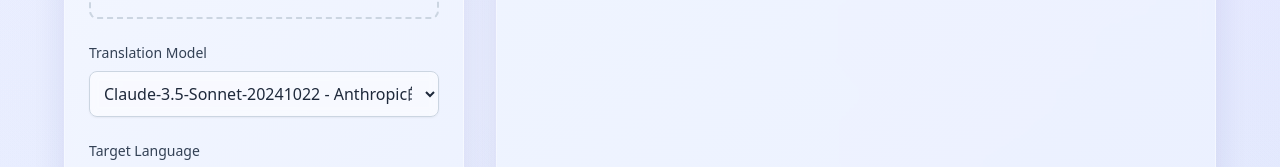
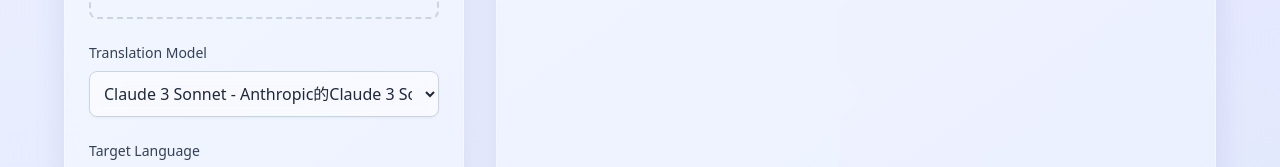
Before and after one commit to DylanDDeng/ai-translator, a Next.js app: page / in a window 1280 px wide. Shown: the part 287-454 px from the top of the page. Built offline with nearby package versions, Linux system fonts and the light colour scheme; a small style sheet from the web is missing.

Commit message:
fix: update model IDs and streaming logic
- Align model IDs with backend
- Simplify streaming data handling
- Improve translation state updates

```diff
--- a/src/app/page.tsx
+++ b/src/app/page.tsx
@@ -15,7 +15,7 @@ export default function Home() {
   const [isLoading, setIsLoading] = useState(false);
   const [error, setError] = useState<string>('');
   const [targetLang, setTargetLang] = useState('zh');
-  const [selectedModel, setSelectedModel] = useState('claude-3-5-sonnet-20241022');
+  const [selectedModel, setSelectedModel] = useState('claude-3-sonnet-20240229');
   const [systemPrompt, setSystemPrompt] = useState(`You are a professional translator specialized in accurate and natural translation.
 Follow these translation principles:
 1. Maintain the original meaning and context
@@ -39,19 +39,19 @@ Follow these translation principles:
 
   const models = [
     {
-      id: 'claude-3-5-sonnet-20241022',
-      name: 'Claude-3.5-Sonnet-20241022',
-      description: 'Anthropic的Claude-3.5-Sonnet模型，擅长多语言翻译'
+      id: 'claude-3-sonnet-20240229',
+      name: 'Claude 3 Sonnet',
+      description: 'Anthropic的Claude 3 Sonnet模型，擅长多语言翻译'
     },
     {
-      id: 'qwen2.5-72b-Instruct-128k',
-      name: 'Qwen2.5-72B-Instruct-128K',
+      id: 'qwen',
+      name: 'Qwen2.5-72B',
       description: '通义千问72B大模型，支持多语言翻译'
     },
     {
-      id: 'gemini-1.5-pro-002',
-      name: 'Gemini-1.5-Pr-002',
-      description: 'Google的Gemini-1.5-Pro-002模型，支持多语言翻译'
+      id: 'gemini',
+      name: 'Gemini 1.5 Pro',
+      description: 'Google的Gemini 1.5 Pro模型，支持多语言翻译'
     }
   ];
 
@@ -152,11 +152,7 @@ Follow these translation principles:
         for (const line of lines) {
           if (line.startsWith('data: ')) {
             const data = line.slice(6).trim();
-
-            if (data === '[DONE]') {
-              // 翻译完成，不需要特殊处理，因为最终文本已经在前面的数据中
-              break;
-            }
+            if (!data) continue;
 
             try {
               const parsedData = JSON.parse(data);
@@ -166,23 +162,16 @@ Follow these translation principles:
               }
 
               if (parsedData.text) {
-                // 更新部分翻译
                 setChunks(prev => prev.map((chunk, idx) =>
                   idx === chunkIndex ? {
                     ...chunk,
                     partialTranslation: parsedData.text,
-                    // 如果收到 done 标记，将部分翻译移动到最终翻译
-                    ...(parsedData.done ? {
-                      translatedText: parsedData.text,
-                      partialTranslation: '',
-                      isTranslating: false
-                    } : {})
+                    translatedText: parsedData.text
                   } : chunk
                 ));
               }
             } catch (err) {
               console.error('Error parsing stream data:', err);
-              // 继续处理下一行，不中断流
             }
           }
         }
```
